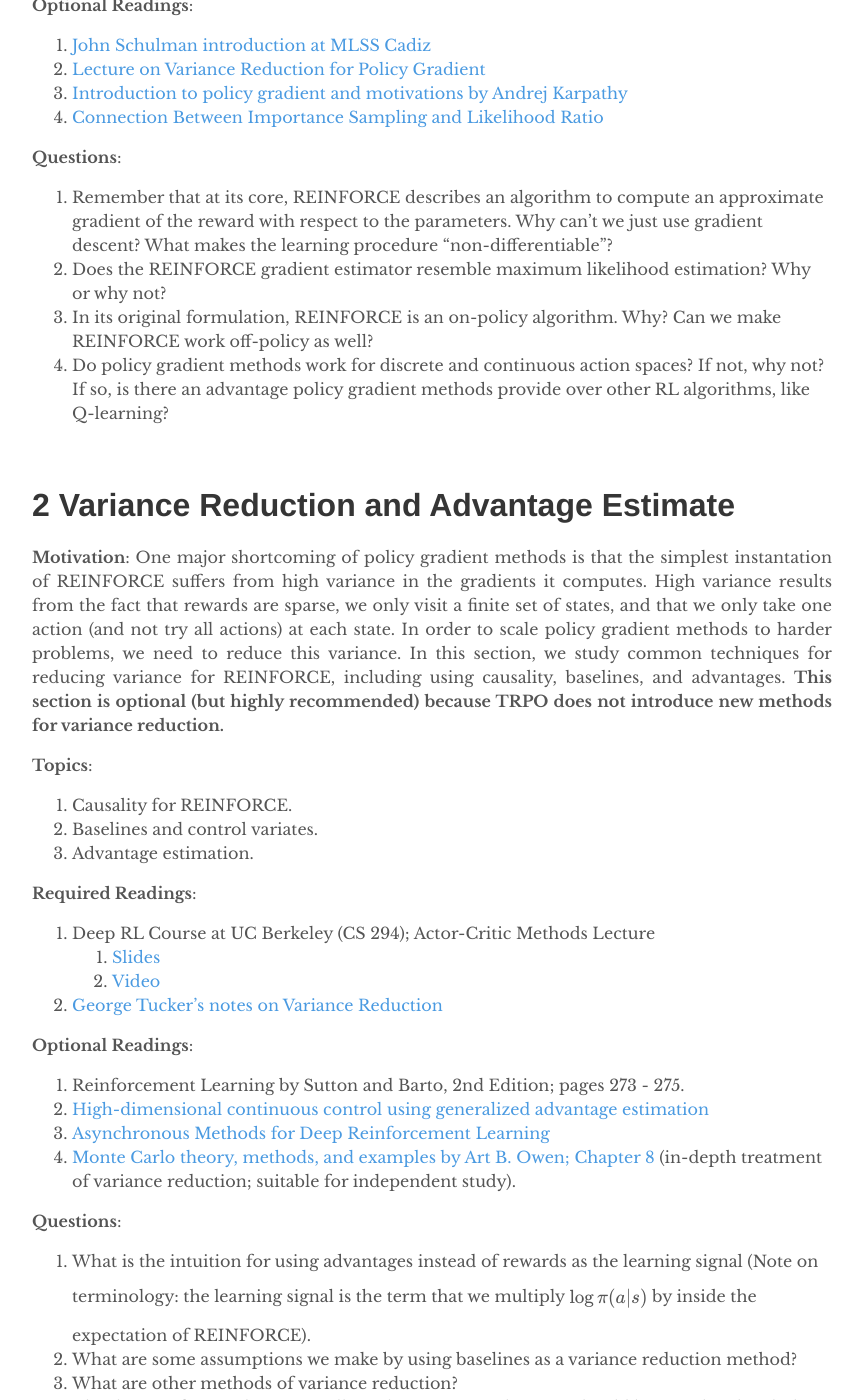
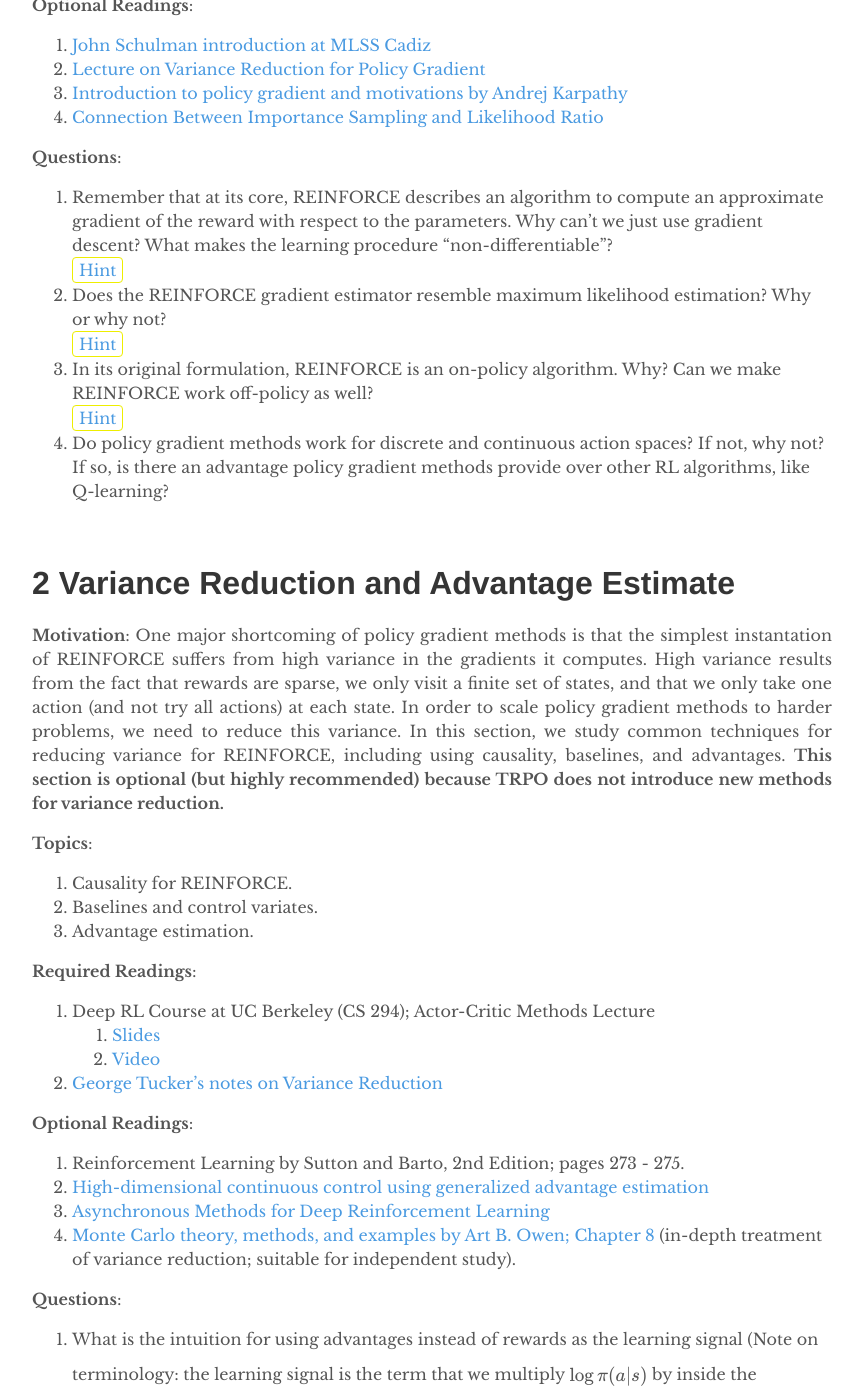
Before and after one commit to depthfirstlearning/depthfirstlearning.com, a Jekyll site: the page built from _posts/2018-06-17-TRPO.markdown, in a window 1280 px wide and 1400 px high, scrolled down 1657 px. Shown: the whole window, without its empty margins (208-1071 px from the left). Built offline with Jekyll 4.4.1, drawn with Linux system fonts in a browser that asks for light colours; formulas are drawn with MathJax 3.

Commit message:
Add placeholders for solutions

```diff
--- a/_posts/2018-06-17-TRPO.markdown
+++ b/_posts/2018-06-17-TRPO.markdown
@@ -71,10 +71,25 @@ improvement. It is often used as a strong baseline when evaluating new algorithm
     approximate gradient of the reward with respect to the parameters. Why
     can't we just use gradient descent? What makes the learning procedure
     "non-differentiable"?
+     <details><summary>Hint</summary>
+     <p>
+     In classification problem: One natural measure of “goodness” is the likelihood or marginal
+     </p>
+     </details>
   2. Does the REINFORCE gradient estimator resemble maximum likelihood estimation?
     Why or why not?
+     <details><summary>Hint</summary>
+     <p>
+     In classification problem: One natural measure of “goodness” is the likelihood or marginal
+     </p>
+     </details>
   3. In its original formulation, REINFORCE is an on-policy algorithm. Why?
     Can we make REINFORCE work off-policy as well?
+     <details><summary>Hint</summary>
+     <p>
+     In classification problem: One natural measure of “goodness” is the likelihood or marginal
+     </p>
+     </details>
   4. Do policy gradient methods work for discrete and continuous action spaces?
     If not, why not? If so, is there an advantage policy gradient methods
     provide over other RL algorithms, like Q-learning?
@@ -121,9 +136,19 @@ improvement. It is often used as a strong baseline when evaluating new algorithm
     be correlated with the quantity we are trying to lower the variance of.
     Can we construct a better control variate that is even more correlated
     than a learned state-dependent value function? Why or why not?
+     <details><summary>Hint</summary>
+     <p>
+     In classification problem: One natural measure of “goodness” is the likelihood or marginal
+     </p>
+     </details>
   5. We use control variates as a method to reduce variance in our gradient
     estimate. Why don't we use these for supervised learning problems, like
     classification? Or, are we implicitly using them?
+     <details><summary>Hint</summary>
+     <p>
+     In classification problem: One natural measure of “goodness” is the likelihood or marginal
+     </p>
+     </details>
 
 <br />
 
```
